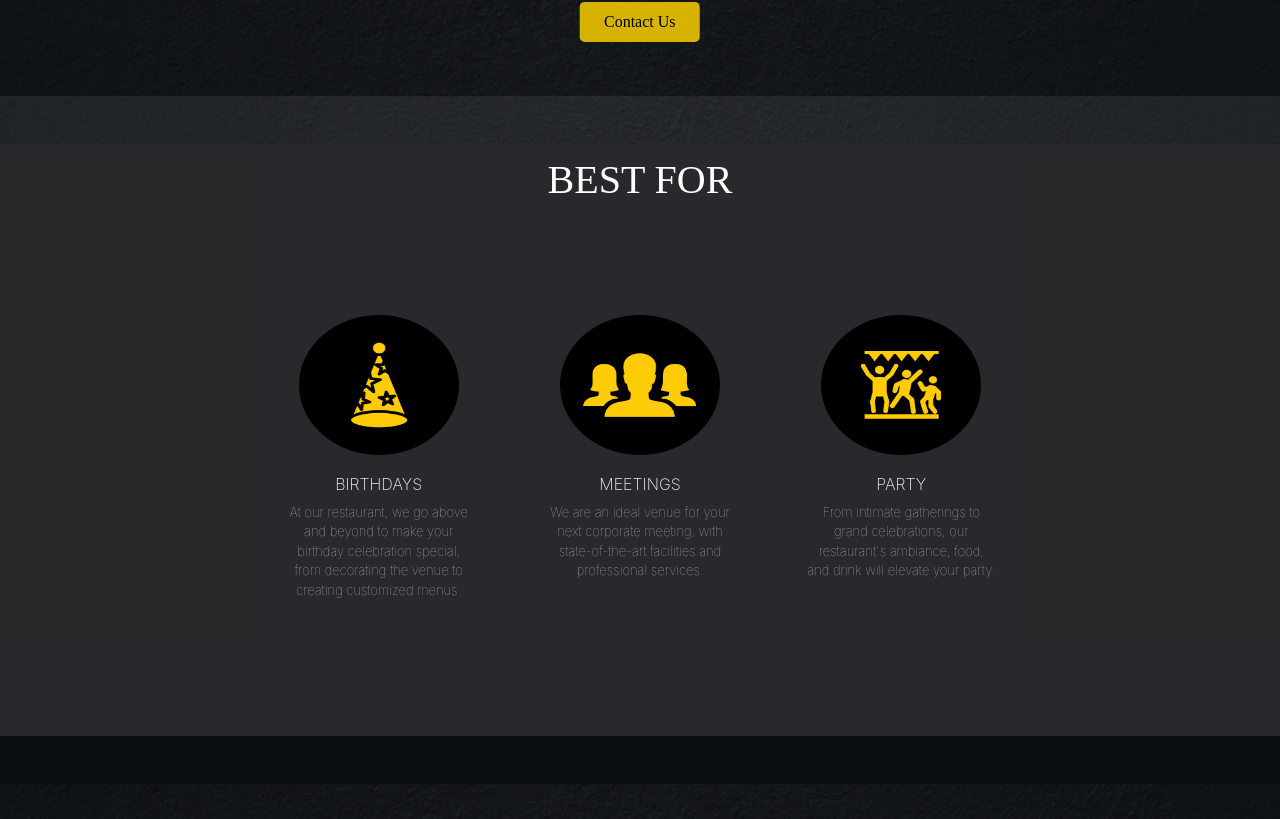
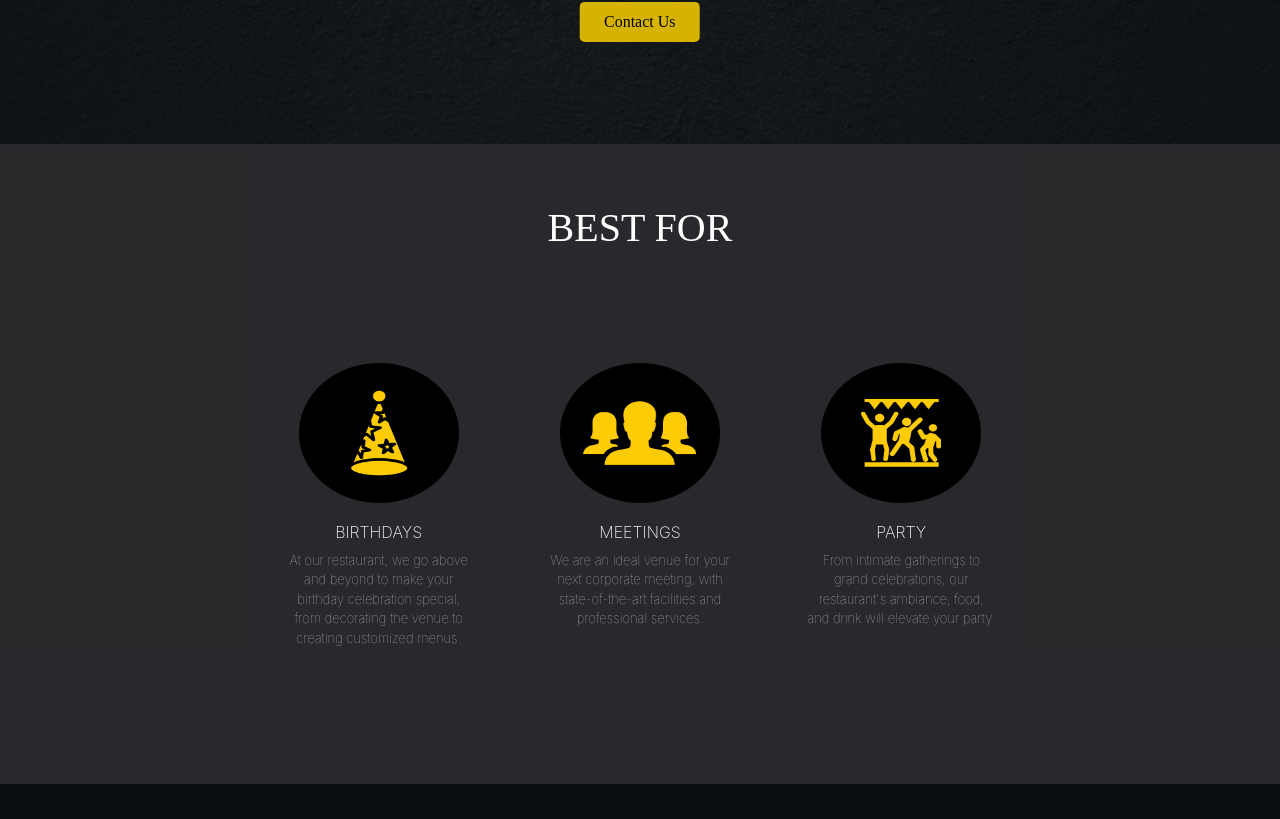
Before and after one commit to Tulsi-gohil/food-web, a React (Create React App) app: page / in a window 1280 px wide. Shown: the part 2141-2960 px from the top of the page. Built offline with nearby package versions, Linux system fonts and the light colour scheme.

Commit message:
Update Home.js

```diff
--- a/src/Home.js
+++ b/src/Home.js
@@ -141,6 +141,7 @@ import party from './party.png';
           </div>
         </div>
 
+      <div className=' py-5 position-relative'>
 
          <div className='row justify-content-center   best-section '>
          <h1 className='best-title '>BEST FOR </h1>
@@ -168,6 +169,7 @@ import party from './party.png';
           </div>
         </div>
         </div>
+             </div>
    <div className='py-5 position-relative'>
         <div className='row justify-content-center'>
           <div className='col text-center position-relative '>
```
